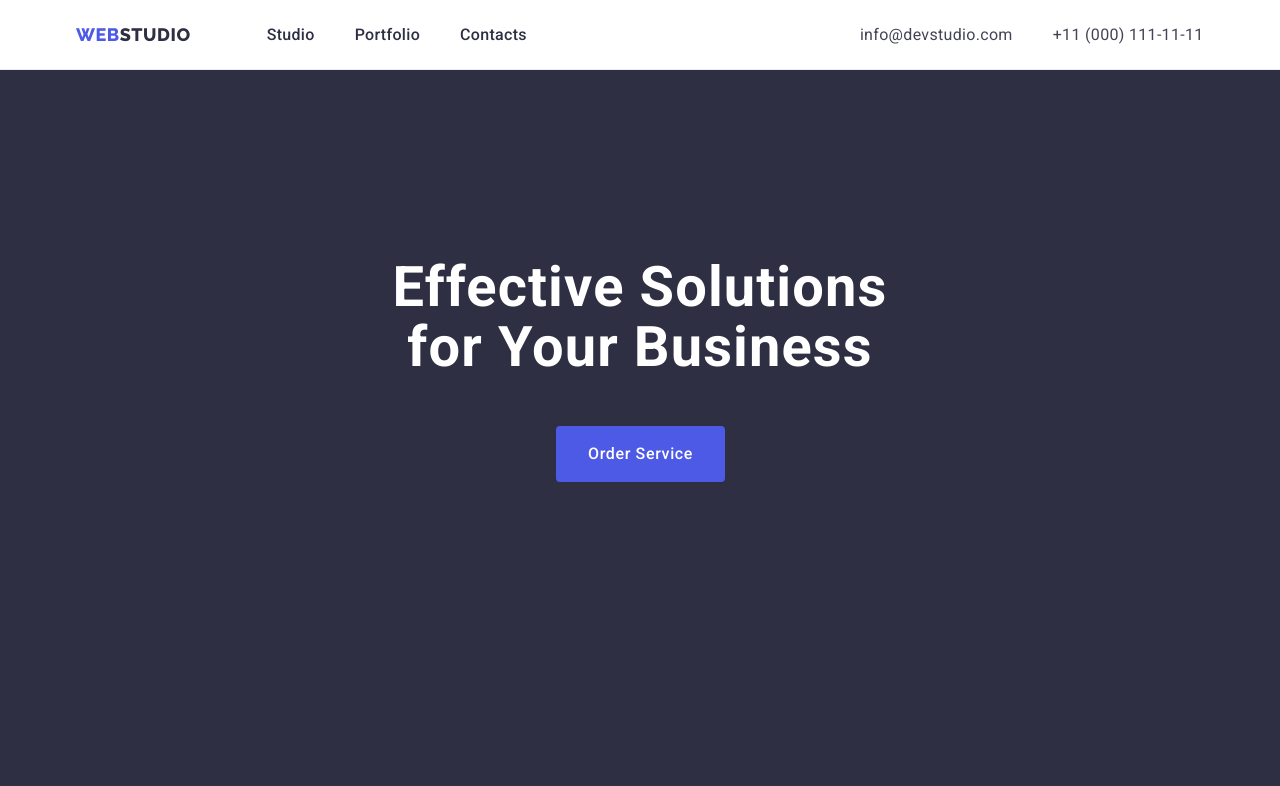
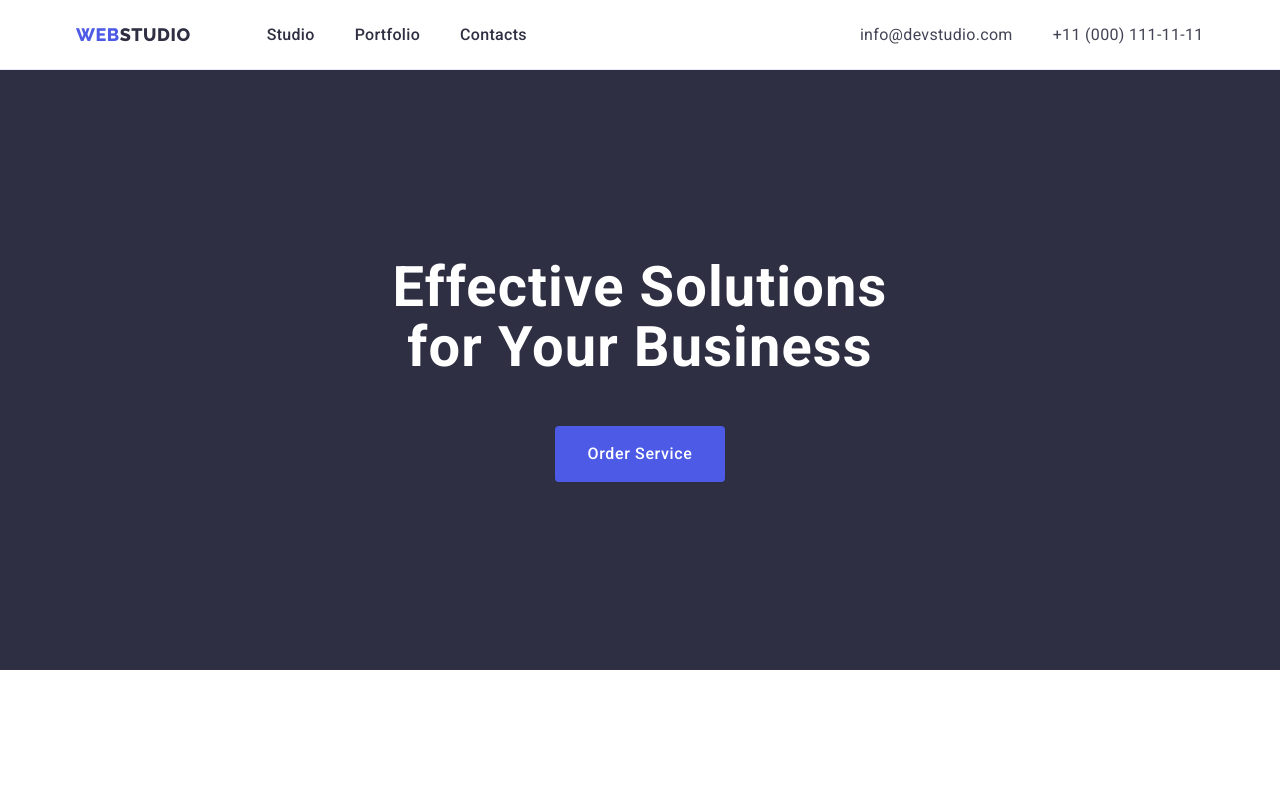
Before and after one commit to Variundel/goit-markup-hw-03, a plain HTML site: page index.html in a window 1280 px wide. Shown: the top 786 px of the page. Drawn offline with nearby package versions, Linux system fonts and the light colour scheme.

Commit message:
correct after video Олександр Каширін

```diff
--- a/css/styles.css
+++ b/css/styles.css
@@ -163,8 +163,9 @@ color: var(--navyblue, #2E2F42);
         line-height: 1.07;
         letter-spacing: 0.02em;
         max-width: 496px;
-        margin-left: 316px;
-        margin-bottom: 48px;
+        display: block;
+        margin: 0 auto;
+        padding-bottom: 48px;
 }
 
 
@@ -180,14 +181,11 @@ color: var(--navyblue, #2E2F42);
         border-radius: 4px;
     padding: 16px 32px 16px 32px;
     align-items: center;
-    margin-left: 168px
     min-width: 169px;
     height: 56px;
     border: none;
-    margin-left: 480px;
-    margin-bottom: 188px;
     display: block;
-    min-width: 169px;
+    margin: 0 auto;
         }
 
 .effect-btn:hover,
@@ -240,7 +238,9 @@ width: calc((100% - 72px) / 4);
     padding-bottom: 120px;
 }
 
-.what-list-item {}
+.what-list-item {
+    width: calc((100% - 48px) / 3);
+}
 
 
 .what-headline {
@@ -257,7 +257,6 @@ width: calc((100% - 72px) / 4);
 
 .what-list{
     display: flex;
-    margin-bottom: 120px;
     gap: 24px;
 }
 
@@ -357,7 +356,6 @@ font-family: Roboto;
 line-height: 1.5;
 letter-spacing: 0.02em;
 max-width: 264px;
-padding-top: 17.5px;
 }
 
 /**---------------PAGE 2------------------**/
```
